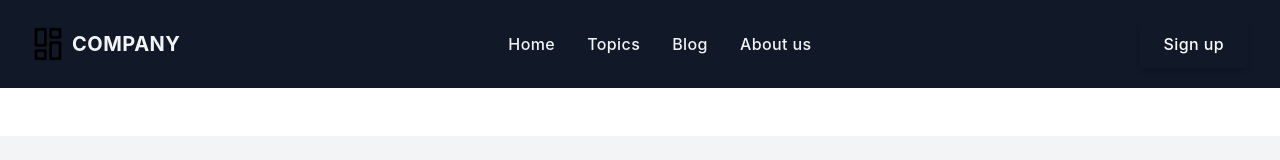
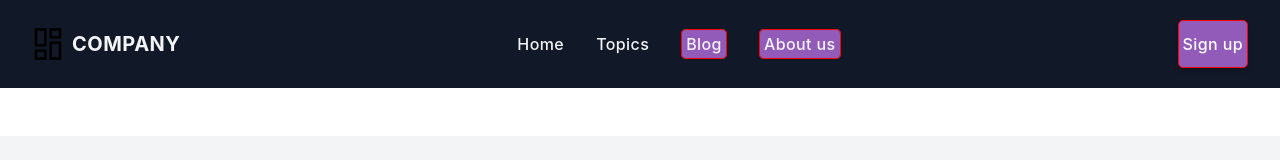
Before and after one commit to mdshahjalal5/9-assignment, a React (Create React App) app: page / in a window 1280 px wide. Shown: the top 160 px of the page. Built offline with nearby package versions, Linux system fonts and the light colour scheme.

Commit message:
navlink has done

```diff
--- /dev/null
+++ b/src/components/Nav/Nav.css
@@ -0,0 +1,6 @@
+.active{
+    border: 1px solid red;
+    padding: 4px;
+    border-radius: 5px;
+    background: rgb(146, 90, 185);
+}
--- a/src/components/Nav/Nav.js
+++ b/src/components/Nav/Nav.js
@@ -1,3 +1,4 @@
+import './Nav.css'
 import { useState } from "react";
 import { Link, NavLink } from "react-router-dom";
 export const Nav = () => {
@@ -38,7 +39,7 @@
                 to="home"
                 aria-label="Home"
                 title="Home"
-                className="font-medium tracking-wide text-gray-100 transition-colors duration-200 hover:text-teal-accent-400"
+                className={`font-medium tracking-wide text-gray-100 transition-colors duration-200 hover:text-teal-accent-400 ${({isActive})=>isActive? 'active':undefined}`}
               >
                 Home
               </NavLink>
```
